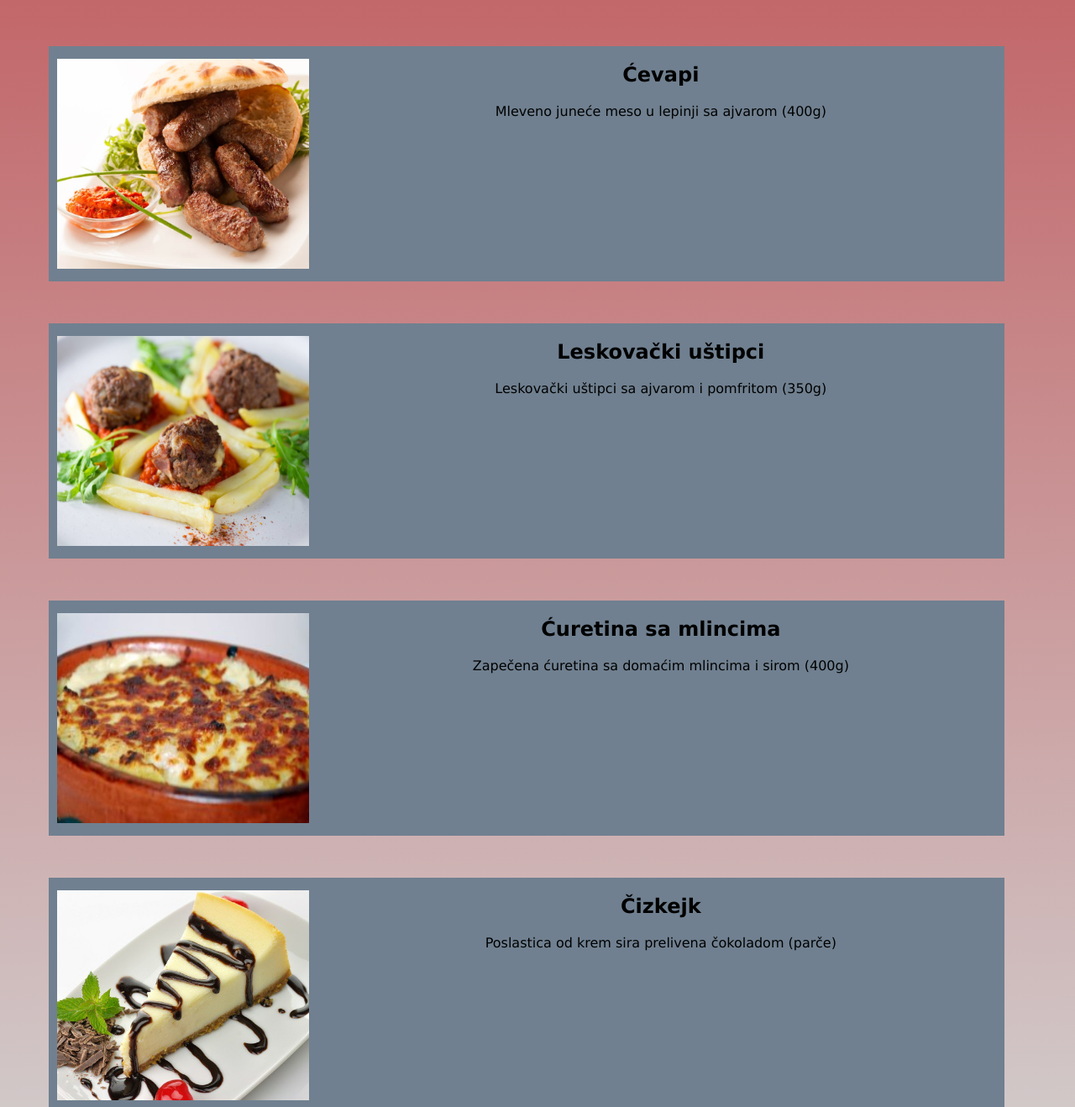
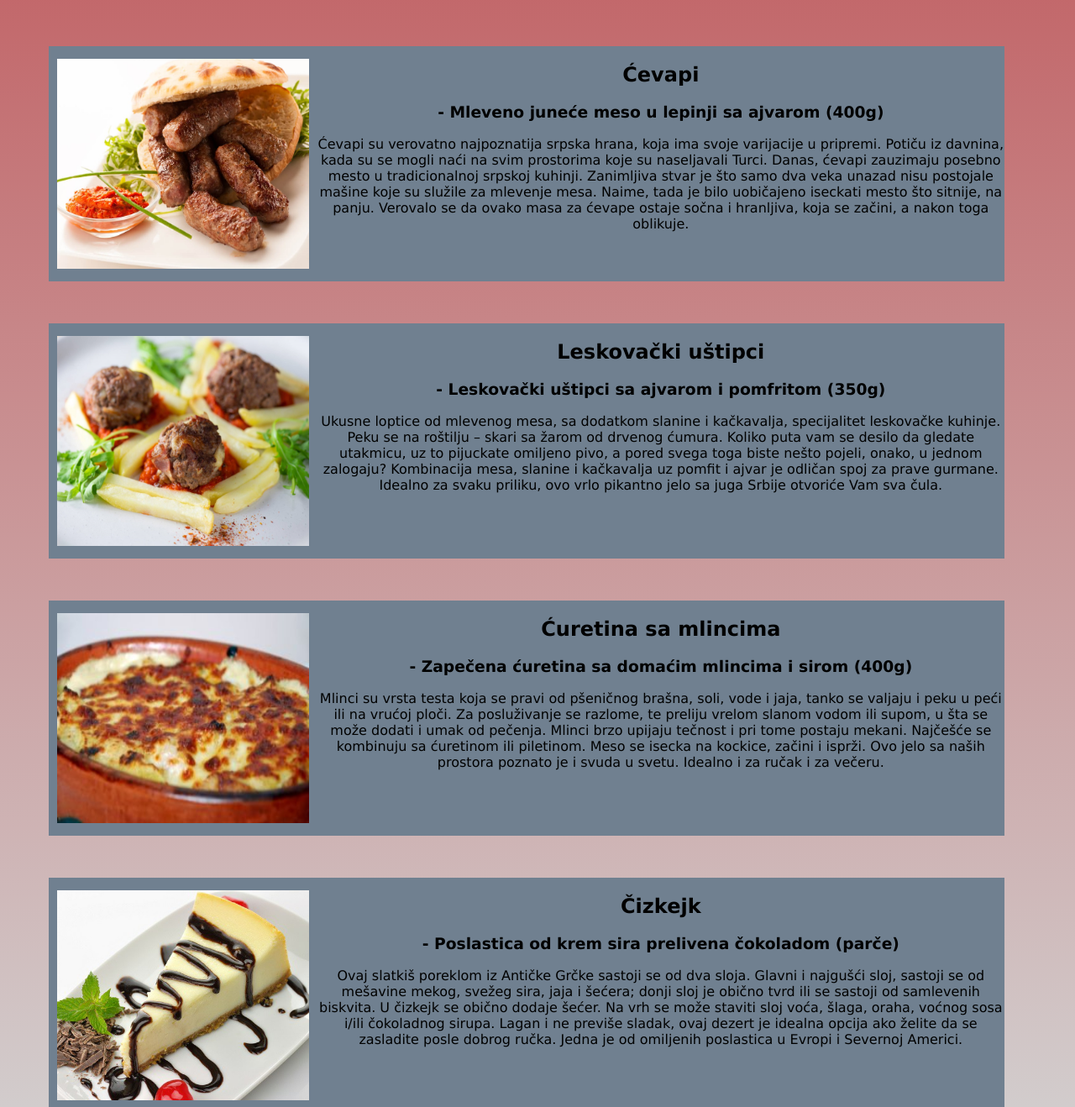
Before and after one commit to VanjaVizi/Holycow, a plain HTML site: page jelovnik.html in a window 1280 px wide. Shown: the part 640-1958 px from the top of the page at 84% size. Drawn offline with nearby package versions, Linux system fonts and the light colour scheme.

Commit message:
Update jelovnik.html

```diff
--- a/jelovnik.html
+++ b/jelovnik.html
@@ -70,39 +70,73 @@
       <div id="prvakutija">
         <img src="./images/ćevapi-Agropapuk-1.jpg" alt="" />
         <h2>Ćevapi</h2>
-        <p>
-         Mleveno juneće meso u lepinji sa ajvarom (400g)
+        <h3>
+         - Mleveno juneće meso u lepinji sa ajvarom (400g)
+         </h3>
+        <p id=zanimljivost1>
+         Ćevapi su verovatno najpoznatija srpska hrana, koja ima svoje varijacije u pripremi.
+         Potiču iz davnina, kada su se mogli naći na svim prostorima koje su naseljavali Turci.
+         Danas, ćevapi zauzimaju posebno mesto u tradicionalnoj srpskoj kuhinji.
+         Zanimljiva stvar je što samo dva veka unazad nisu postojale mašine koje su služile za mlevenje mesa. Naime, tada je bilo uobičajeno iseckati mesto što sitnije, na panju. Verovalo se da ovako masa za ćevape ostaje sočna i hranljiva, koja se začini, a nakon toga oblikuje.
+
         </p>
       </div>
 
       <div id="drugakutija">
         <img src="./images/DSC_5931.jpg" alt="" />
         <h2>Leskovački uštipci</h2>
-        <p>
-          Leskovački uštipci sa ajvarom i pomfritom (350g)
-         </p>
+        <h3>
+         - Leskovački uštipci sa ajvarom i pomfritom (350g)
+        </h3>
+        <p id=zanimljivost2>
+          Ukusne loptice od mlevenog mesa, sa dodatkom slanine i kačkavalja,
+          specijalitet leskovačke kuhinje. Peku se na roštilju – skari sa žarom od drvenog ćumura.
+          Koliko puta vam se desilo da gledate utakmicu, uz to pijuckate omiljeno pivo,
+          a pored svega toga  biste nešto pojeli, onako, u jednom zalogaju?
+          Kombinacija mesa, slanine i kačkavalja uz pomfit i ajvar je odličan spoj
+          za prave gurmane.
+          Idealno za svaku priliku, ovo vrlo pikantno jelo sa juga Srbije otvoriće Vam sva čula.
+        </p>
       </div>
 
       <div id="trecakutija">
         <img src="./images/curetina-sa-mlincima-min-320x214.jpg" alt="" />
         <h2>Ćuretina sa mlincima</h2>
-        <p>
-          Zapečena ćuretina sa domaćim mlincima i sirom (400g)
-         </p>
+        <h3>
+         - Zapečena ćuretina sa domaćim mlincima i sirom (400g)
+        </h3>
+        <p id=zanimljivost3>
+          Mlinci su vrsta testa koja se pravi od pšeničnog brašna, soli, vode i jaja,
+          tanko se valjaju i peku u peći ili na vrućoj ploči.
+           Za posluživanje se razlome,
+           te preliju vrelom slanom vodom ili supom, u šta se može dodati i umak od pečenja.
+           Mlinci brzo upijaju tečnost i pri tome postaju mekani.
+          Najčešće se kombinuju sa ćuretinom ili piletinom. Meso se isecka na kockice, začini i isprži.
+          Ovo jelo sa naših prostora poznato je i svuda u svetu. Idealno i za ručak i za večeru.
+        </p>
       </div>
 
       <div id="cetvrtakutija">
         <img src="./images/unnadeedmed.jpg" alt="" />
         <h2>Čizkejk</h2>
-        <p>
-          Poslastica od krem sira prelivena čokoladom (parče)
-         </p>
+        <h3>
+          - Poslastica od krem sira prelivena čokoladom (parče)
+        </h3>
+        <p id=zanimljivost4>
+          Ovaj slatkiš poreklom iz Antičke Grčke sastoji se od dva sloja.
+          Glavni i najgušći sloj, sastoji se od
+          mešavine mekog, svežeg sira, jaja i šećera; donji sloj je obično tvrd
+          ili se sastoji od samlevenih biskvita.
+          U čizkejk se obično dodaje šećer. Na vrh se može staviti sloj voća, šlaga, oraha,
+          voćnog sosa i/ili čokoladnog sirupa.
+          Lagan i ne previše sladak, ovaj dezert je idealna opcija ako želite da se zasladite posle dobrog ručka.
+          Jedna je od omiljenih poslastica u Evropi i Severnoj Americi.
+        </p>
       </div>
     </div>
 
-    <br><br><br>
-    <br><br><br>
-    <br>
+    <br><br>
+    <br><br>
     <div class="footer">
 
         <div class="kolonaFooter">
```
